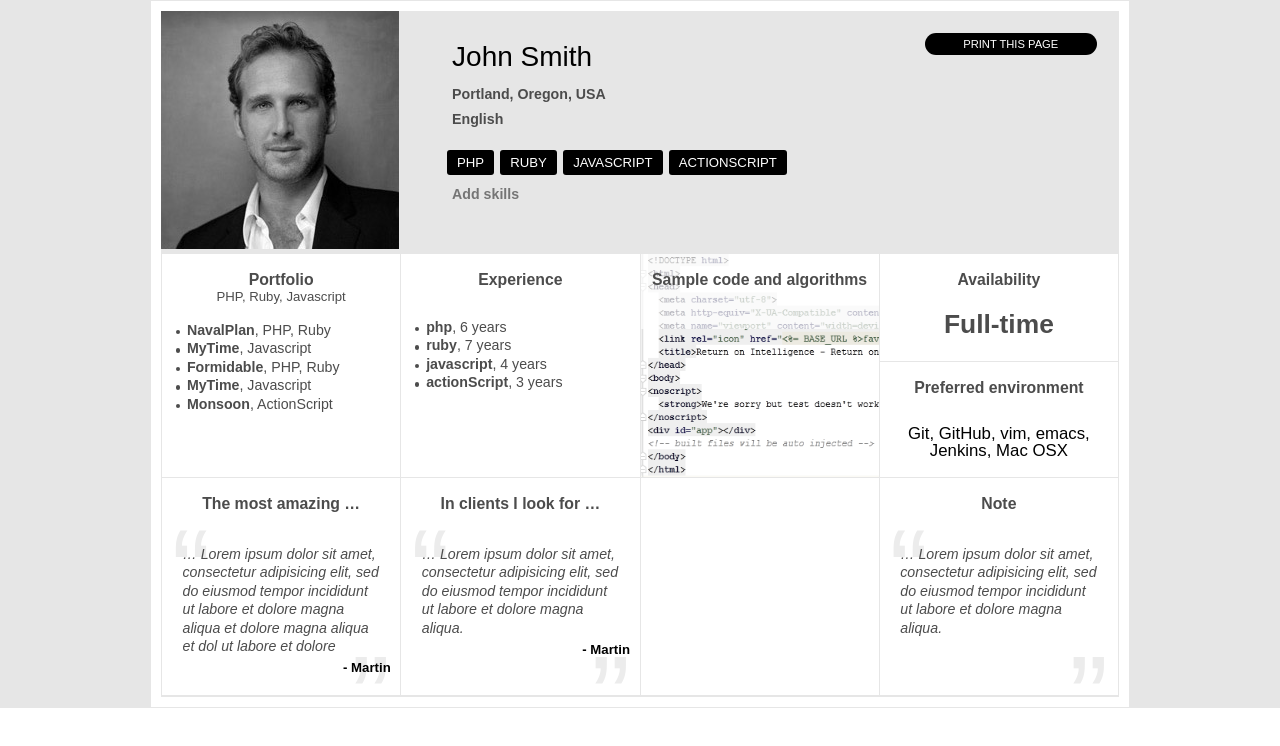
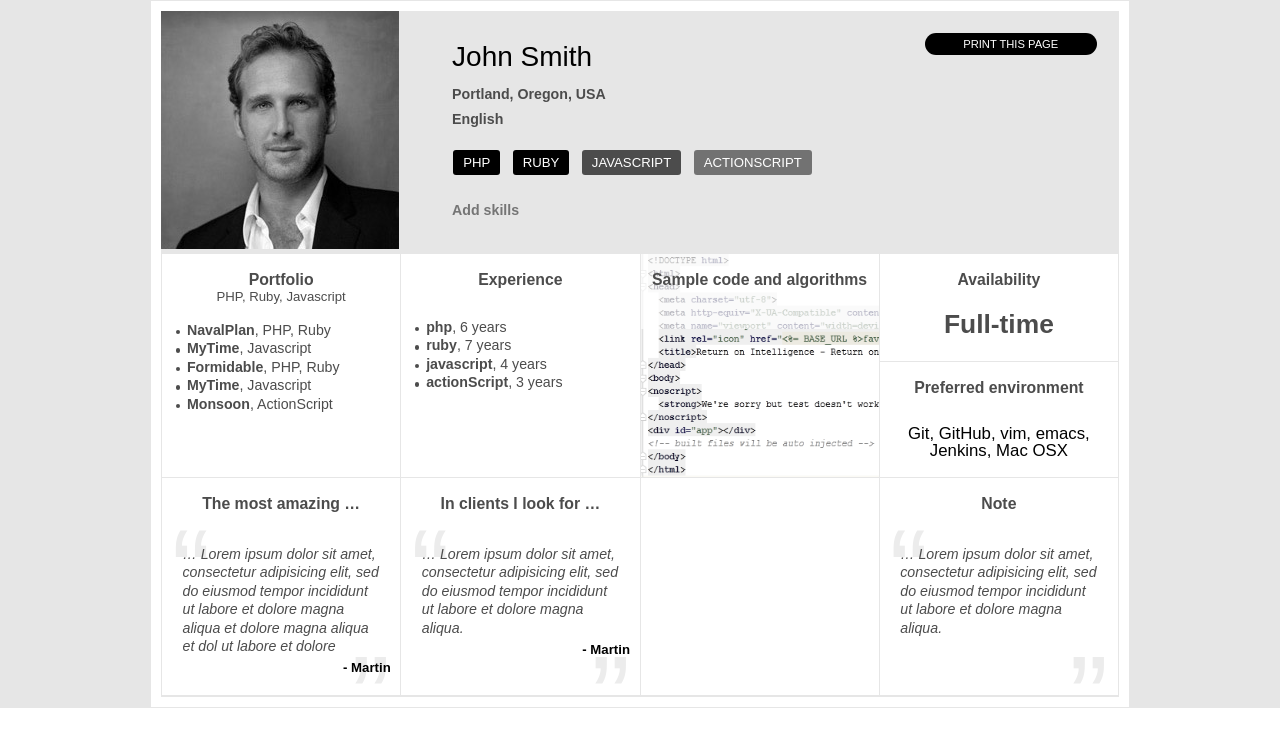
Before and after one commit to 0948466/task-profile, a Vue app: page / in a window 1280 px wide. Shown: the top 746 px of the page. Built offline with nearby package versions, Linux system fonts and the light colour scheme.

Commit message:
фон от уровня знаний

```diff
--- a/src/components/Skill.vue
+++ b/src/components/Skill.vue
@@ -1,5 +1,5 @@
 <template>
-  <section class="skill" ref="skill">
+    <section class="skill" ref="skill" :style="{backgroundColor: getBackgroundColor}">
         <div class="skill__icon-del"
              :style="{width: iconDelWidth}"
              @click="onIconDelClick"
@@ -33,6 +33,11 @@
       onIconDelClick() {
         this.$store.commit('deleteSkill', this.skill);
       }
+    },
+    computed: {
+      getBackgroundColor() {
+        return `rgba(0, 0, 0, ${parseInt(this.experience) / 6})`
+      }
     }
   }
 </script>
@@ -43,7 +48,7 @@
     .skill {
         position: relative;
         padding: 0.2em 10px;
-    margin-right: 1%;
+        margin: 0 1% 2.5%;
         @include responsiveFont(14px, 12px);
         line-height: 1.5;
         text-transform: uppercase;
@@ -61,6 +66,22 @@
                 border-radius: 50%;
                 background-color: #fa726f;
                 cursor: pointer;
+                &::before,
+                &::after {
+                    content: "";
+                    top: 45%;
+                    left: 25%;
+                    position: absolute;
+                    width: 50%;
+                    height: 2px;
+                    background-color: #fff;
+                }
+                &::before {
+                    transform: rotate(45deg);
+                }
+                &::after {
+                    transform: rotate(-45deg);
+                }
             }
         }
 
```
Lines whose indentation alone changed are shown as unchanged.
